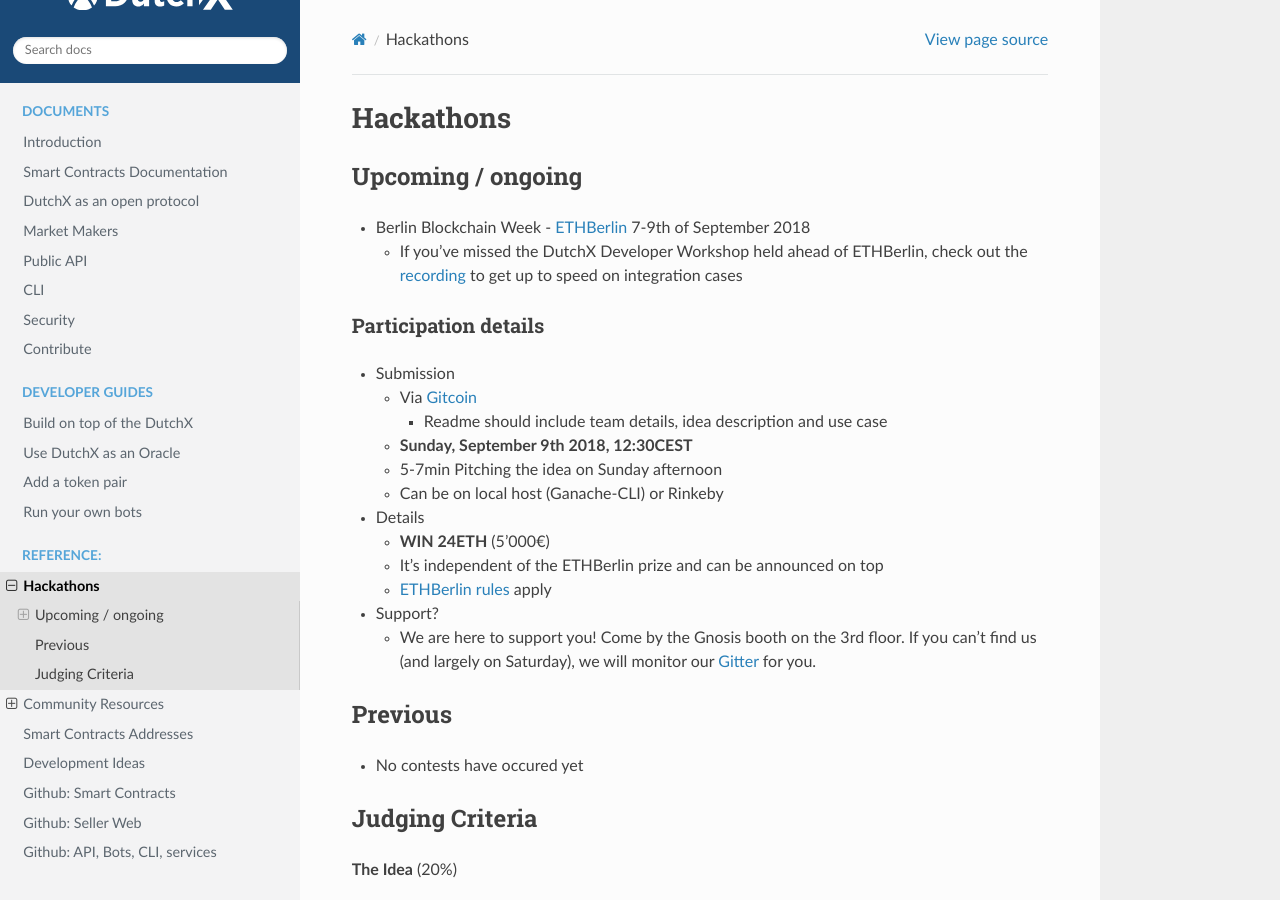
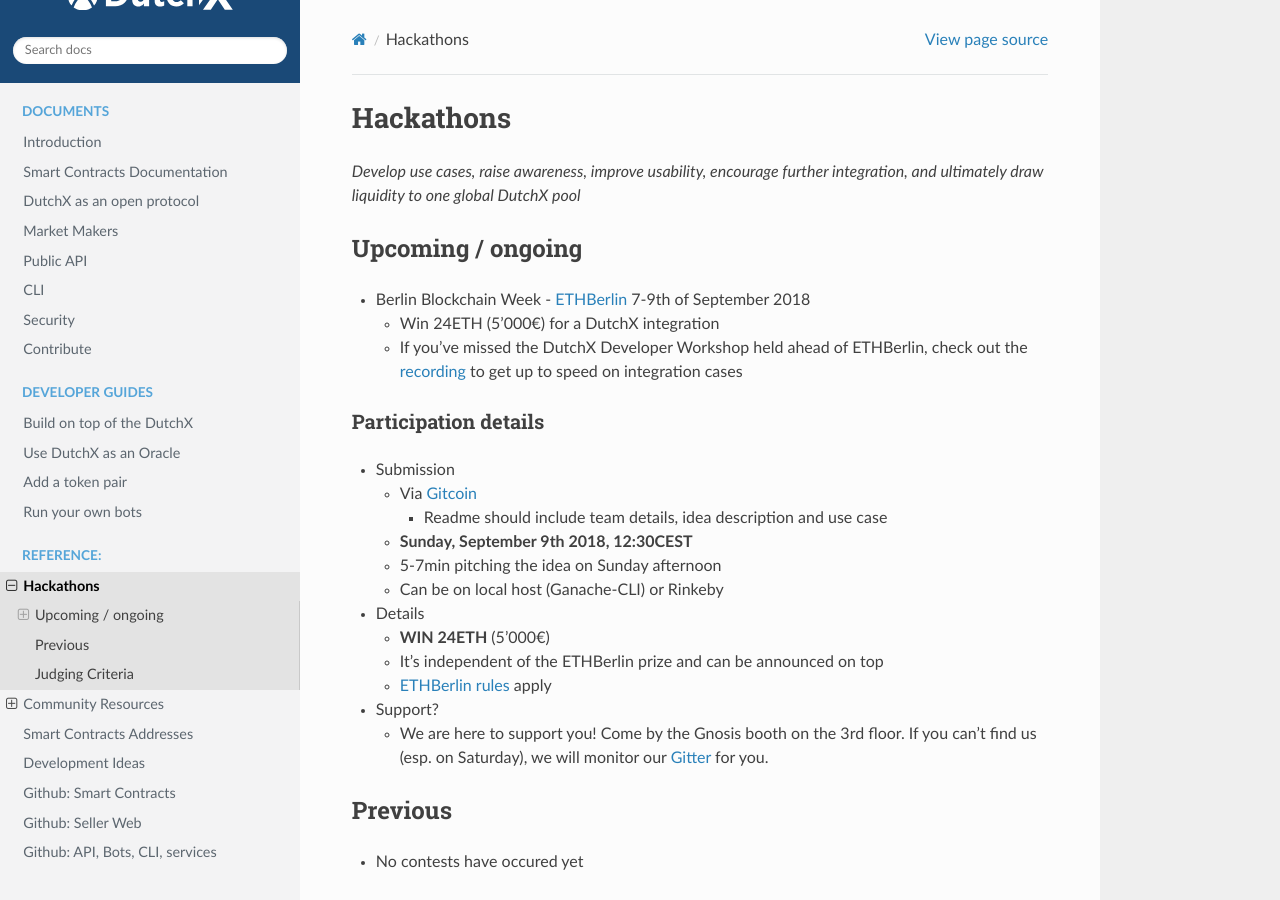
Before and after one commit to gnosis/dx-docs, a Sphinx documentation site: the page built from source/community-resources.md, in a window 1280 px wide and 900 px high. Built offline with Sphinx 7.4.7 and the Read the Docs theme 2.0.0, drawn with Linux system fonts in a browser that asks for light colours.

Commit message:
Update community-resources.md

```diff
--- a/source/community-resources.md
+++ b/source/community-resources.md
@@ -1,7 +1,9 @@
 # Hackathons
+*Develop use cases, raise awareness, improve usability, encourage further integration, and ultimately draw liquidity to one global DutchX pool*
 
 ## Upcoming / ongoing
 - Berlin Blockchain Week - [ETHBerlin](https://ethberlin.com/) 7-9th of September 2018
+    - Win 24ETH (5'000€) for a DutchX integration
     - If you've missed the DutchX Developer Workshop held ahead of ETHBerlin, check out the [recording](https://www.youtube.com/watch?v=ctBRuewslbI) to get up to speed on integration cases
 
 ### Participation details
@@ -9,7 +11,7 @@
     - Via [Gitcoin](https://gitcoin.co/issue/ethberlin-hackathon/ETHBerlin-Bounties/7/1119)
         - Readme should include team details, idea description and use case
     - **Sunday, September 9th 2018, 12:30CEST**
-    - 5-7min Pitching the idea on Sunday afternoon
+    - 5-7min pitching the idea on Sunday afternoon
     - Can be on local host (Ganache-CLI) or Rinkeby
 - Details
     - **WIN 24ETH** (5'000€)
@@ -17,7 +19,7 @@
     - [ETHBerlin rules](https://github.com/ethberlin-hackathon/ETHBerlin-Bounties) apply
 - Support?
    - We are here to support you! Come by the Gnosis booth on the 3rd floor.
-   If you can't find us (and largely on Saturday), we will monitor our [Gitter](https://gitter.im/gnosis/DutchX) for you.
+   If you can't find us (esp. on Saturday), we will monitor our [Gitter](https://gitter.im/gnosis/DutchX) for you.
 
 
 ## Previous
```
